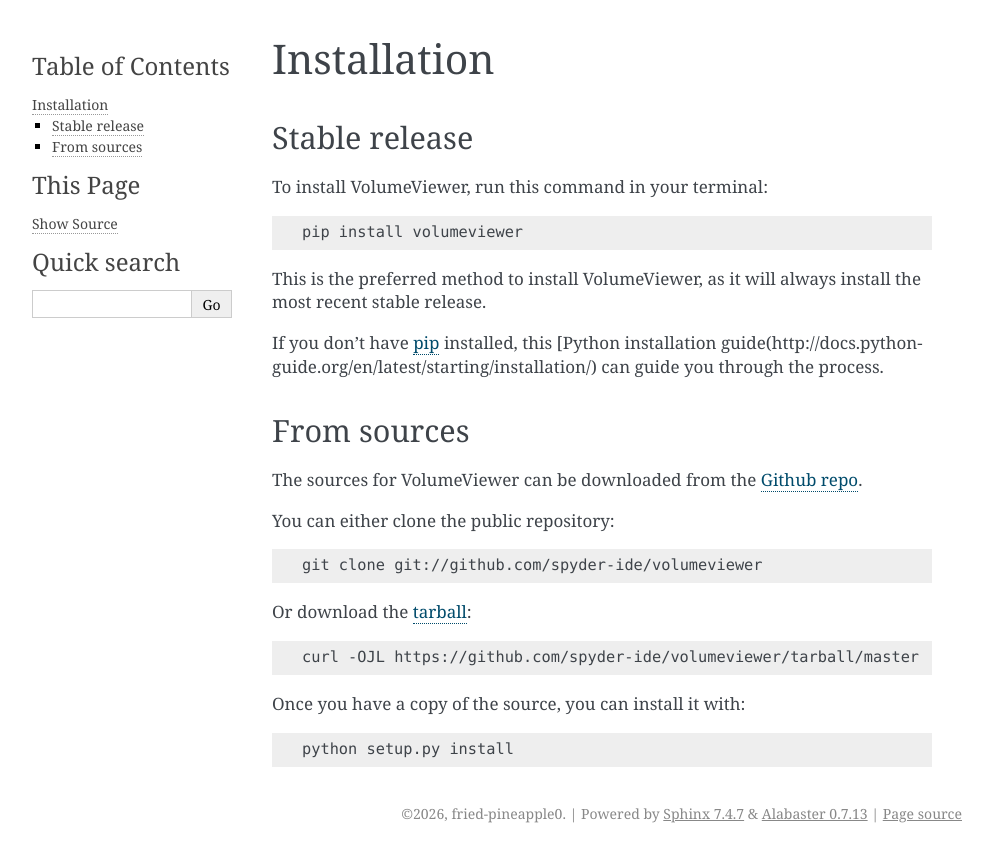
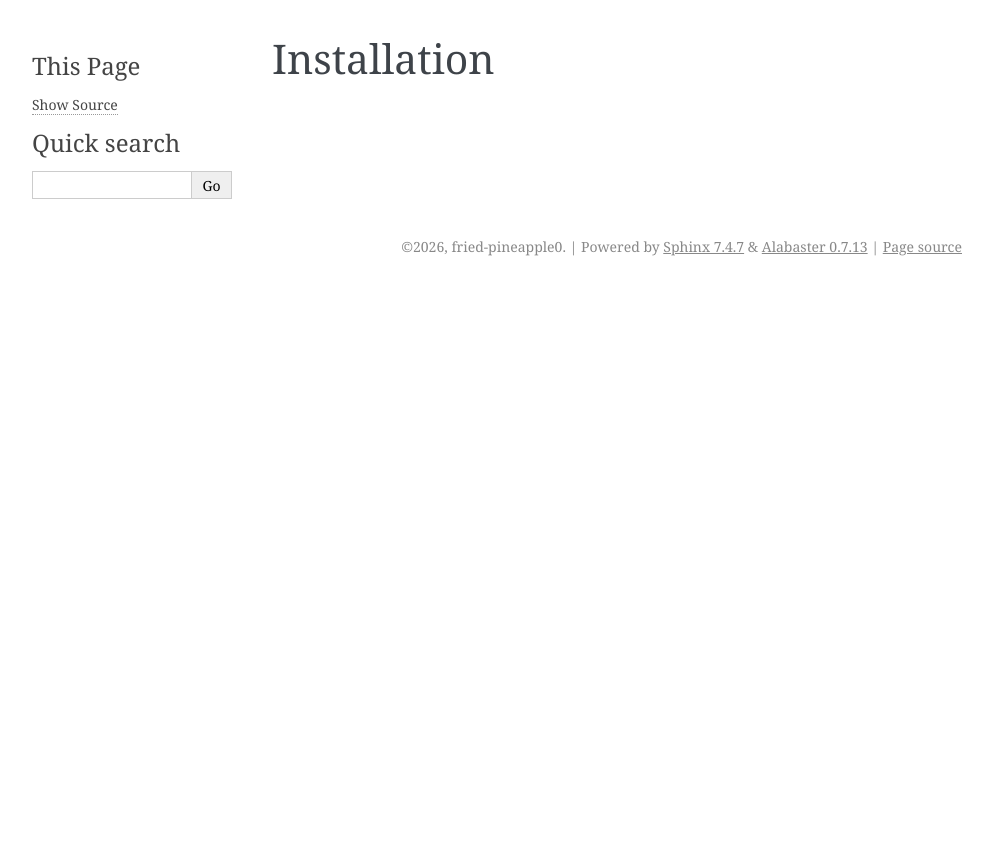
Before and after one commit to daniuher/spyder-volume-viewer, a Sphinx documentation site: the page built from docs/installation.md, in a window 1280 px wide. Shown: the top 862 px of the page, without its empty margins (148-1141 px from the left). Built offline with Sphinx 7.4.7, drawn with Linux system fonts in a browser that asks for light colours; pages that are not in the unit, such as notebooks, are missing from menus.

Commit message:
Update installation.md

````diff
--- a/docs/installation.md
+++ b/docs/installation.md
@@ -1,36 +1 @@
 # Installation
-
-## Stable release
-
-To install VolumeViewer, run this command in your terminal:
-
-```bash
-pip install volumeviewer
-```
-
-This is the preferred method to install VolumeViewer, as it will always install the most recent stable release.
-
-If you don't have [pip](https://pip.pypa.io) installed, this [Python installation guide(http://docs.python-guide.org/en/latest/starting/installation/) can guide
-you through the process.
-
-## From sources
-
-The sources for VolumeViewer can be downloaded from the [Github repo](https://github.com/spyder-ide/volumeviewer).
-
-You can either clone the public repository:
-
-```bash
-git clone git://github.com/spyder-ide/volumeviewer
-```
-
-Or download the [tarball](https://github.com/spyder-ide/volumeviewer/tarball/master):
-
-```bash
-curl -OJL https://github.com/spyder-ide/volumeviewer/tarball/master
-```
-
-Once you have a copy of the source, you can install it with:
-
-```bash
-python setup.py install
-```
````
